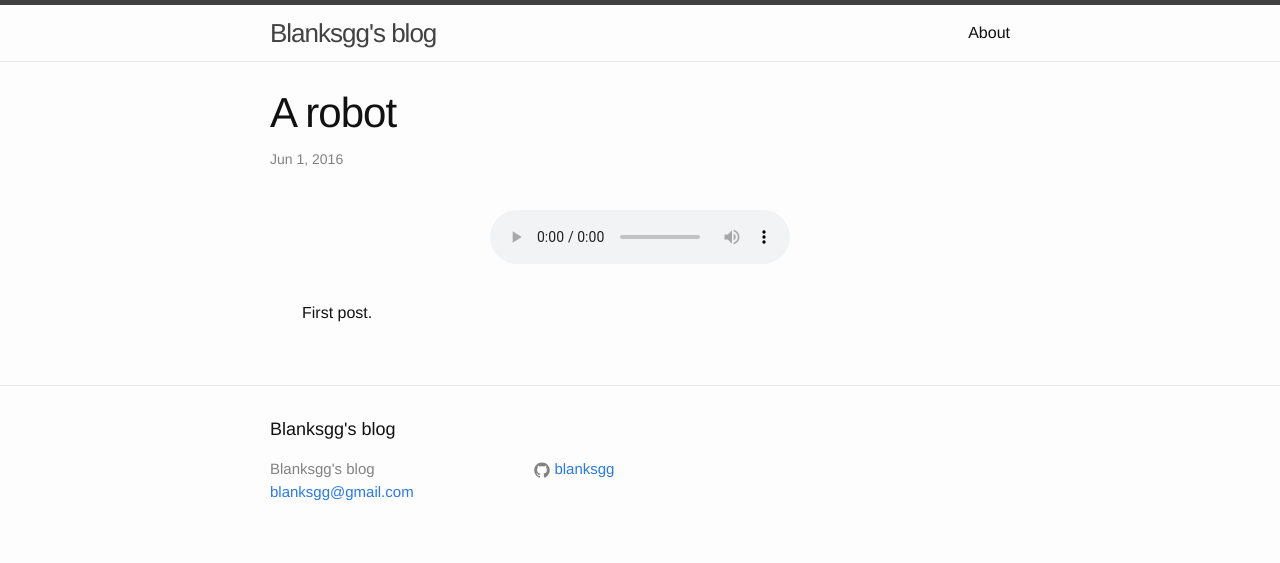
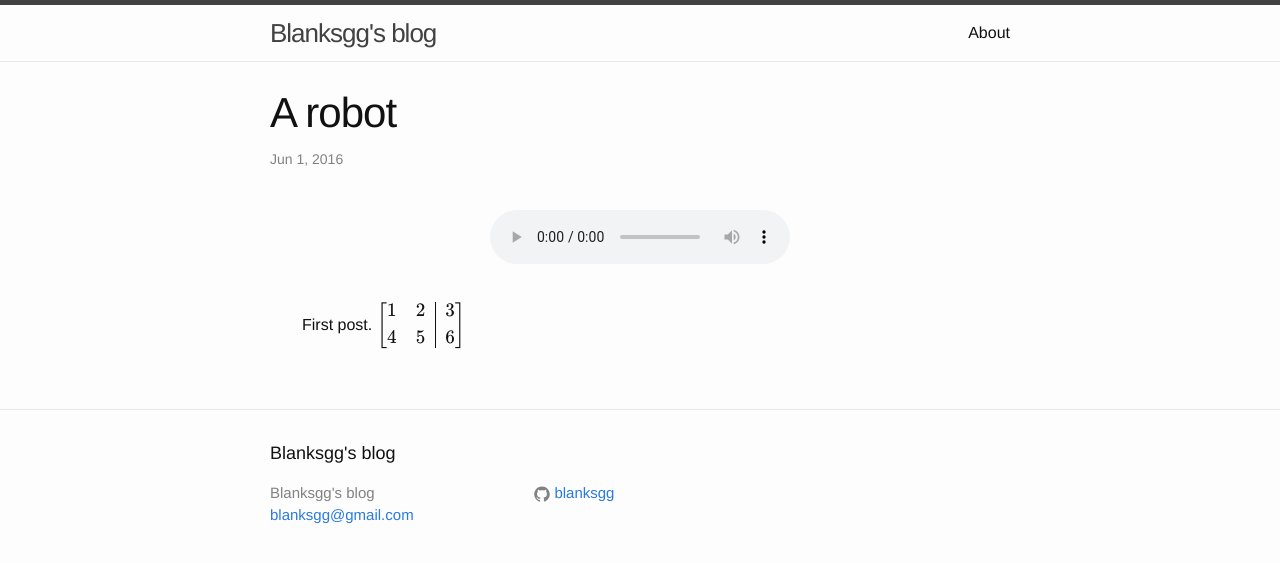
Before and after one commit to blanksgg/blanksgg.github.io, a Jekyll site: the page built from _posts/2016-06-01-tobearobot.md, in a window 1280 px wide. Shown: the top 563 px of the page. Built offline with Jekyll 4.4.1, drawn with Linux system fonts in a browser that asks for light colours; formulas are drawn with MathJax 3; comment, search, counter and statistics services are not loaded.

Commit message:
2016.6.2.2

```diff
--- a/_layouts/default.html
+++ b/_layouts/default.html
@@ -4,7 +4,9 @@
   {% include head.html %}
 
   <body>
-<script type="text/javascript" src="http://cdn.mathjax.org/mathjax/latest/MathJax.js?config=TeX-AMS-MML_HTMLorMML"></script>
+<script type="text/javascript" src="http://cdn.mathjax.org/mathjax/latest/MathJax.js?config=TeX-AMS-MML_HTMLorMML">
+</script>
+
     {% include header.html %}
 
     <div class="page-content">
--- a/_posts/2016-06-01-tobearobot.md
+++ b/_posts/2016-06-01-tobearobot.md
@@ -11,3 +11,10 @@ categories: Life
 </audio>
 </div>
 &emsp;&emsp;First post.
+$$ \left[
+      \begin{array}{cc|c}
+        1&2&3\\
+        4&5&6
+      \end{array}
+    \right]
+$$
```
Also changed, not shown: _layouts/post.html (+0 -10 lines), 4 other files.
